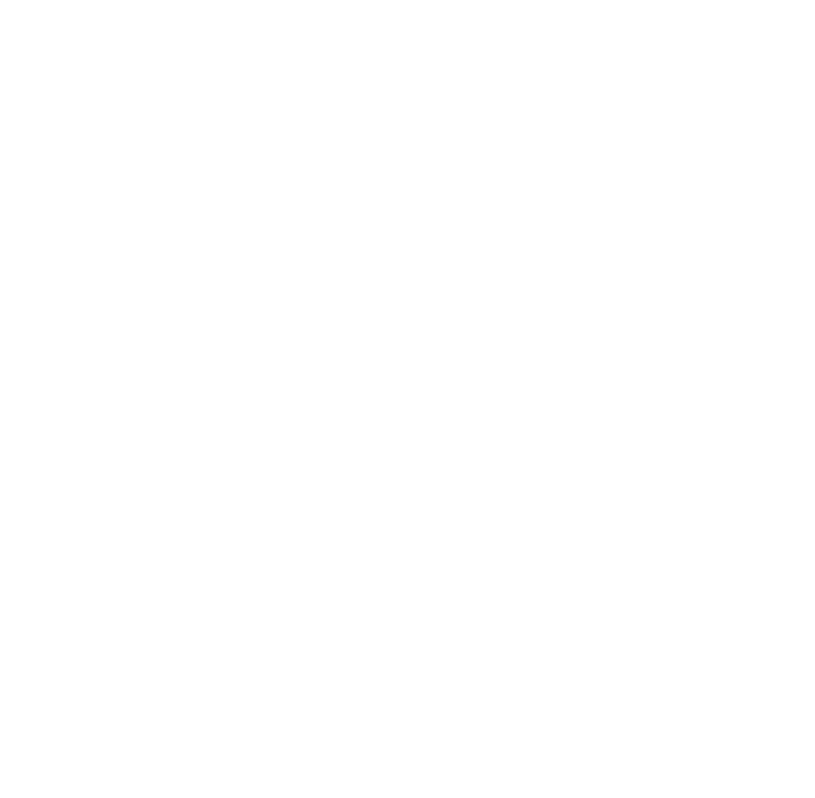
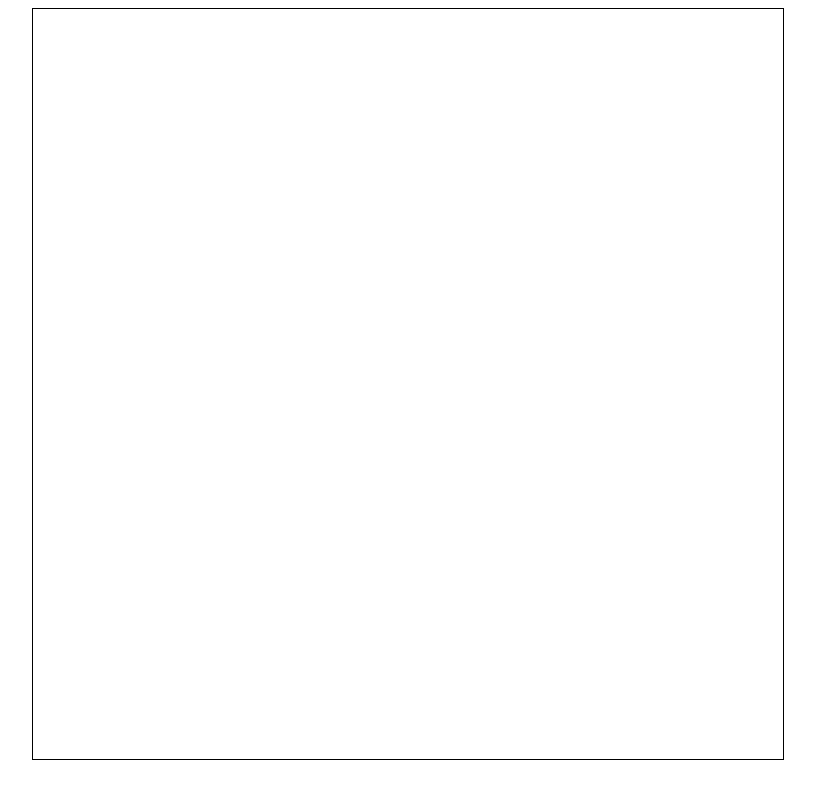
Before and after one commit to zecheeseking/etch_a_sketch, a plain HTML site: page index.html in a window 1280 px wide. Shown: the whole page, without its empty margins (232-1047 px from the left). Drawn offline with Linux system fonts and the light colour scheme.

Commit message:
css switch to hardcoded height and width, commit to display:grid

```diff
--- a/style.css
+++ b/style.css
@@ -1,17 +1,20 @@
+body{
+  display: flex;
+  justify-content:center;
+}
+
 #etchasketchcontainer{
-  display:flex;
-  flex-direction: column;
-  width: 100%;
-  height: 100%;
+  display: grid;
+  border: 1px solid black;
+  height:750px;
+  width:750px;
 }
 
 .row{
   display:flex;
   justify-content:center;
-  height:30px;
 }
 
 .etchasketchtile{
   background: #fff;
-  width: 30px;
 }
```
